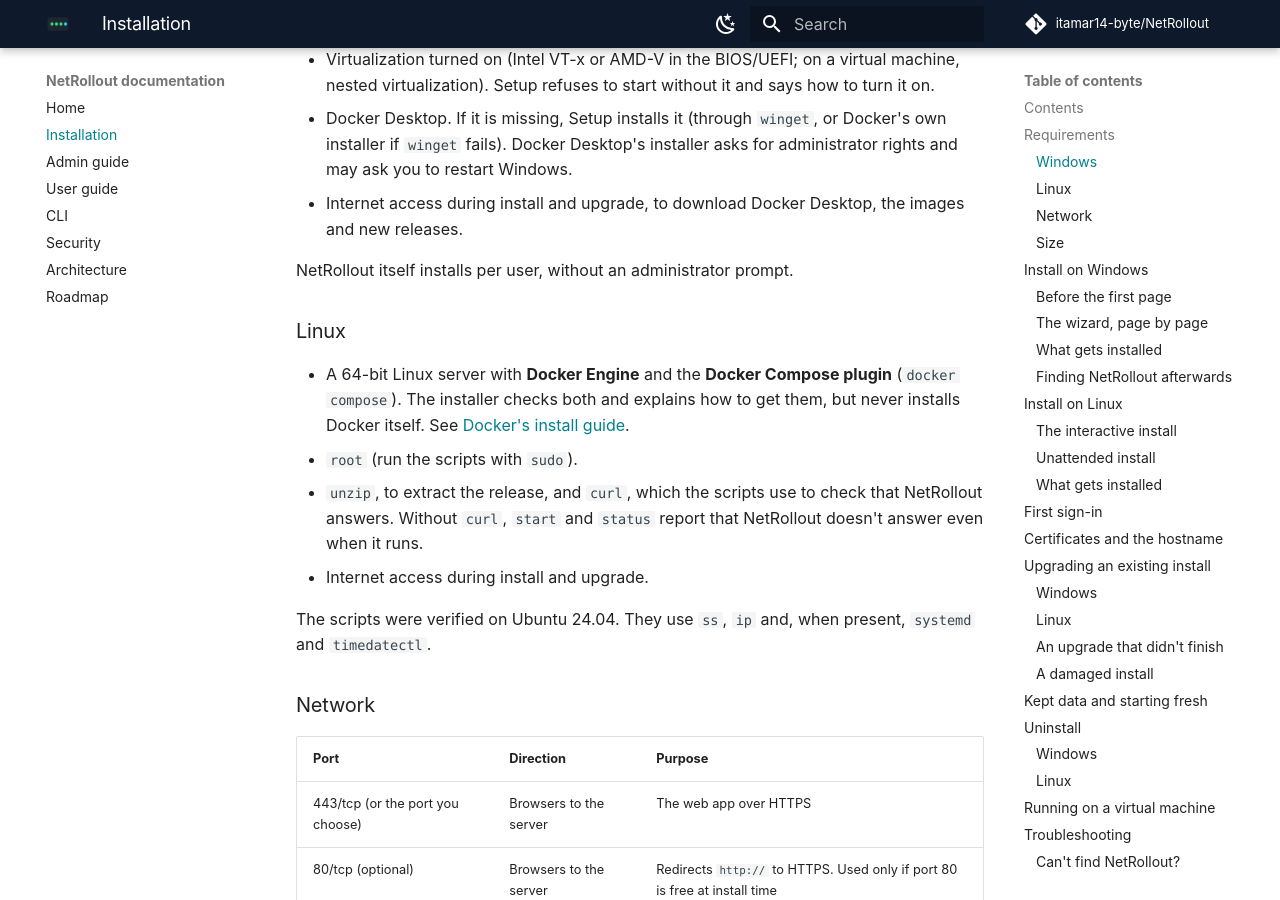
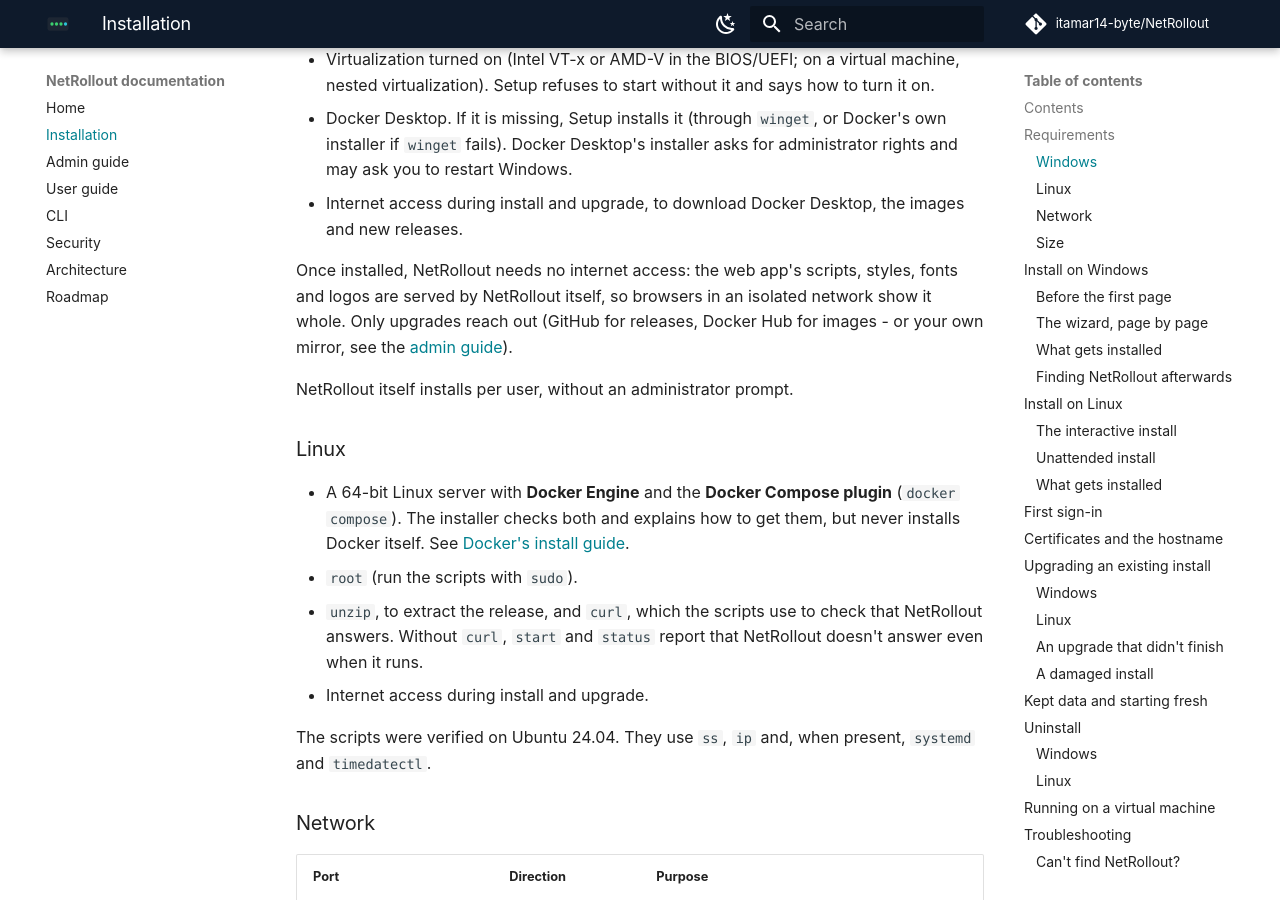
Before and after one commit to itamar14-byte/NetRollout, an MkDocs documentation site: the page built from docs/install.md, in a window 1280 px wide and 900 px high, scrolled down 1026 px. Built offline with MkDocs 1.6.1 and Material for MkDocs 9.7.7, drawn with Linux system fonts in a browser that asks for light colours; comment, search, counter and statistics services are not loaded.

Commit message:
Docs: the web app needs no internet access
README's requirements and the installation guide say so: its scripts,
styles, fonts and logos come from the server; only installs and upgrades
reach out (Docker, the images, releases - or an internal mirror).

```diff
--- a/docs/install.md
+++ b/docs/install.md
@@ -27,6 +27,8 @@
 - Virtualization turned on (Intel VT-x or AMD-V in the BIOS/UEFI; on a virtual machine, nested virtualization). Setup refuses to start without it and says how to turn it on.
 - Docker Desktop. If it is missing, Setup installs it (through `winget`, or Docker's own installer if `winget` fails). Docker Desktop's installer asks for administrator rights and may ask you to restart Windows.
 - Internet access during install and upgrade, to download Docker Desktop, the images and new releases.
+
+Once installed, NetRollout needs no internet access: the web app's scripts, styles, fonts and logos are served by NetRollout itself, so browsers in an isolated network show it whole. Only upgrades reach out (GitHub for releases, Docker Hub for images - or your own mirror, see the [admin guide](admin-guide.md#upgrading-from-an-internal-mirror)).
 
 NetRollout itself installs per user, without an administrator prompt.
 
```
Also changed, not shown: README.md (+1 -0 lines).
